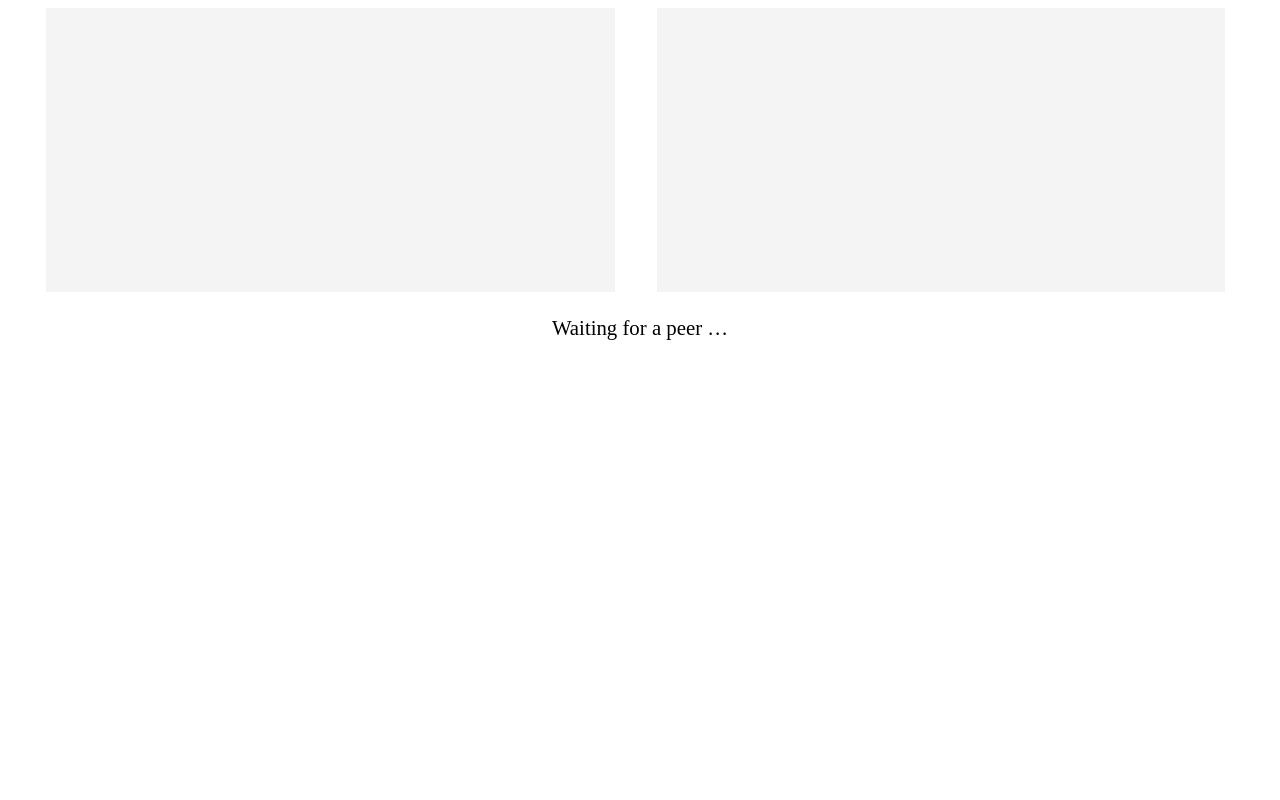
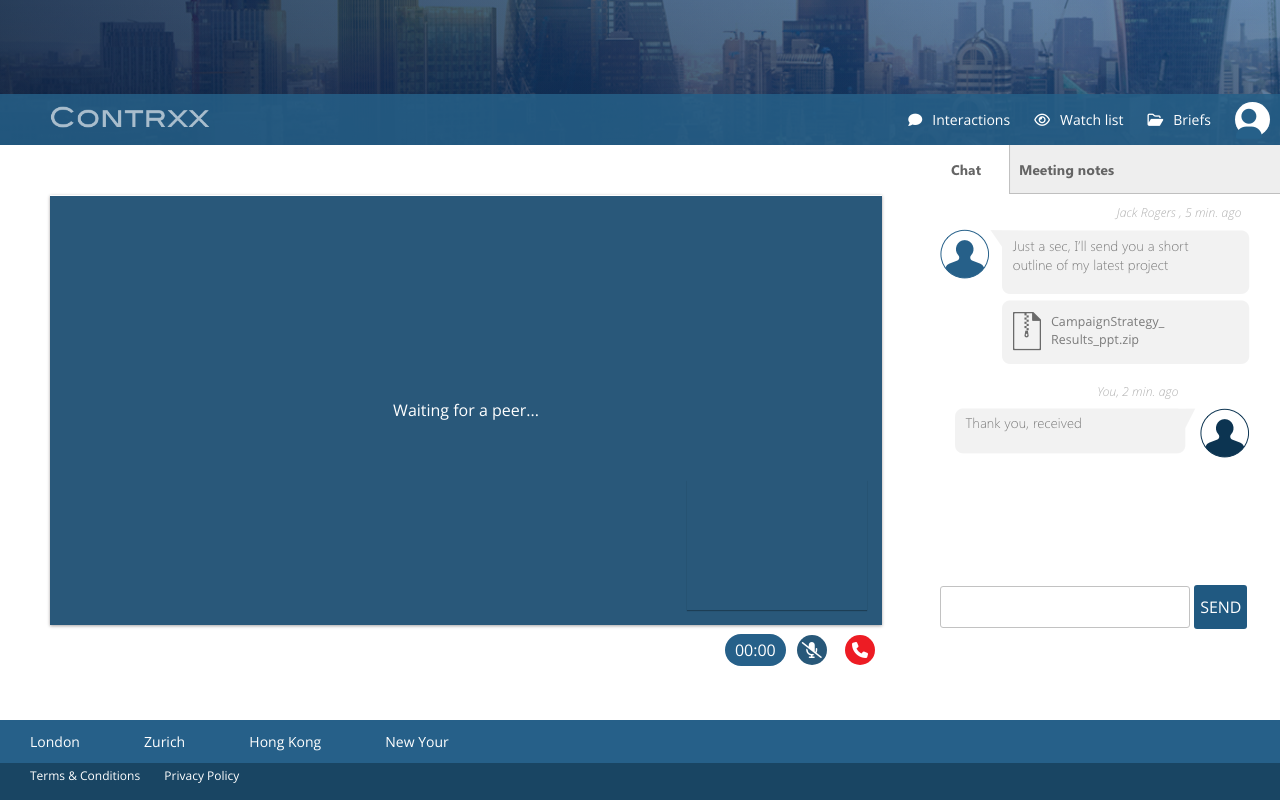
Before and after one commit to ctco-dev/webrtc-client, a website: page public/index.html in a window 1280 px wide. Drawn offline with nearby package versions, Linux system fonts and the light colour scheme; no server answers.

Commit message:
add styles to prototype

```diff
--- /dev/null
+++ b/public/css/style.css
@@ -0,0 +1,255 @@
+* {
+    box-sizing: border-box;
+    margin: 0;
+    padding: 0;
+}
+
+html {
+    width: 100%;
+    height: 100%;
+}
+
+body {
+    width: 100%;
+    height: 100%;
+    min-width: 990px;
+    font-family: 'Open Sans', Verdana, sans-serif;
+}
+
+.container {
+    margin: 0 auto;
+    max-width: 1480px;
+}
+
+.page-wrap {
+    min-height: 100%;
+    /* equal to footer height */
+    margin-left: auto;
+    margin-right: auto;
+    margin-bottom: -10vh;
+}
+
+.page-wrap:after {
+    content: "";
+    display: block;
+}
+
+.contrxx-app {
+    display: flex;
+    justify-content: space-between;
+}
+
+.video {
+    width: 100%;
+    height: 100%;
+    object-fit: cover;
+}
+
+.header {
+    position: relative;
+    height: 145px;
+    width: 100%;
+    background: linear-gradient(rgba(239, 226, 226, 0) 0px, rgba(0, 16, 42, 0.298039) 100%),
+    linear-gradient(to left, rgba(0, 0, 0, 0),
+            rgba(3, 18, 41, 0.6)),
+    linear-gradient(rgba(0, 106, 230, 0.45098),
+            rgba(57, 143, 244, 0.498039)),
+    url(../img/header.png) no-repeat;
+    background-size: cover;
+
+}
+
+.header__nav {
+    position: absolute;
+    bottom: 0;
+    left: 0;
+    right: 0;
+    padding: 8px 0;
+    background: rgba(38, 96, 136, 0.84);
+}
+
+.main-nav {
+    display: flex;
+    color: #fff;
+    align-items: center;
+    justify-content: space-between;
+}
+
+.menu {
+    list-style: none;
+}
+
+.menu__item {
+    display: inline-block;
+    padding: 0 10px;
+    vertical-align: middle;
+    font-size: 14px;
+}
+
+.menu__item > i {
+    padding-right: 10px;
+}
+
+.video-chat {
+    height: 60vh;
+    width: 65%;
+    padding-top: 50px;
+    margin-left: 50px;
+}
+
+.video-chat__owner {
+    width: 180px;
+    height: 130px;
+    position: absolute;
+    bottom: 15px;
+    right: 15px;
+    box-shadow: 0 1px 1px rgba(0, 0, 0, 0.3);
+}
+
+.video-chat__client {
+    height: 100%;
+    overflow: hidden;
+    display: flex;
+    position: relative;
+    background: rgba(0, 57, 97, 0.84);
+    align-items: center;
+    justify-content: center;
+    box-shadow: 0 1px #fff inset, 0 1px 3px rgba(34, 25, 25, 0.4);
+}
+
+.video-chat__info {
+    text-align: right;
+}
+
+/*Video Options*/
+.video-options {
+    display: inline-block;
+}
+
+.video-options > .video-options__option {
+    width: 30px;
+    line-height: 30px;
+    height: 30px;
+    text-align: center;
+    color: #fff;
+    border-radius: 100%;
+    margin: 10px 7px;
+}
+
+.video-options__micro {
+    background: #285879;
+}
+
+.video-options__stop-call {
+    background: #ed1c24;
+}
+
+.chat {
+    width: 340px;
+}
+
+.logo {
+    margin-left: 50px;
+}
+
+.user {
+    width: 35px;
+    height: 35px;
+    border-radius: 100%;
+    background-color: #fff;
+    position: relative;
+    font-size: 30px;
+}
+
+.user__icon {
+    color: #266089;
+    position: absolute;
+    right: 8px;
+    top: 7px;
+}
+
+.chat__messages {
+    height: 55vh;
+}
+
+.chat__control {
+    height: 5vh;
+}
+
+.chat__input {
+    width: 250px;
+}
+
+.chat__input, .chat__send {
+    display: inline-block;
+    vertical-align: middle;
+}
+
+.txt-input {
+    border-radius: 3px;
+    padding: 11px 5px;
+    font-size: 16px;
+    border: solid 1px #c2c2c2;
+}
+
+.btn {
+    border: 1px solid rgba(0, 0, 0, 0);
+    padding: 10px 5px;
+    background-color: #205981;
+    border-radius: 3px;
+    color: #fff;
+    font-weight: 500;
+}
+
+.btn:hover {
+    cursor: pointer;
+    user-select: none;
+}
+
+#waiting {
+    color: #fff;
+}
+
+/*FOOTER*/
+
+.footer {
+    height: 10vh;
+    background: #194563;
+}
+
+.footer__top-menu {
+    background-color: #266089;
+}
+
+.footer__top-menu .menu__item {
+    font-size: 14px;
+    padding: 1.5vh 30px;
+    color: #fff;
+}
+
+.footer__bottom-menu .menu__item {
+    color: #fff;
+    font-size: 12px;
+}
+
+.footer__bottom-menu .menu__item:first-child {
+    padding-left: 30px;
+}
+
+/*Video Chat Time*/
+#video-chat-time {
+    color: #fff;
+    background-color: #266089;
+    display: inline-block;
+    padding: 5px 10px;
+    border-radius: 18px;
+}
+
+#createRoomPage {
+    text-align: center;
+    padding: 100px 0;
+}
+
+.create-room-btn {
+    margin: 0 auto;
+}
--- a/public/index.html
+++ b/public/index.html
@@ -1,35 +1,93 @@
 <!doctype html>
 <html lang="eng">
 <head>
-    <style>
-        .video {
-            margin-left: 3%;
-            width: 45%;
-            background: #f4f4f4;
-        }
-
-        .buttons {
-            margin-top: 20px;
-            text-align: center;
-            font-size: 1.3em;
-        }
-
-        #start {
-            padding: 0.5em;
-            font-size: 1em;
-            display: none;
-        }
-    </style>
-    <script defer src="./webrtc.js"></script>
+    <link href="https://fonts.googleapis.com/css?family=Open+Sans:400,700" rel="stylesheet">
+    <link rel="stylesheet" href="css/style.css">
+    <script defer src="https://use.fontawesome.com/42a6489a3f.js"></script>
 </head>
 
 <body>
-<video id="localVideo" class="video" autoplay muted></video>
-<video id="remoteVideo" class="video" autoplay></video>
+<div class="page-wrap">
+    <div class="header">
+        <div class="header__nav">
+            <div class="main-nav container">
+                <div class="logo">
+                    <img width="160px" src="./img/logo.png" alt="Contrexx">
+                </div>
+                <ul class="menu">
+                    <li class="menu__item"><i class="fa fa-comment" aria-hidden="true"></i>Interactions</li>
+                    <li class="menu__item"><i class="fa fa-eye" aria-hidden="true"></i>Watch list</li>
+                    <li class="menu__item"><i class="fa fa-folder-open-o" aria-hidden="true"></i>Briefs</li>
+                    <li class="menu__item">
+                        <div class="user">
+                            <i class="user__icon fa fa-user fa-3" aria-hidden="true"></i>
+                        </div>
+                    </li>
+                </ul>
+            </div>
+        </div>
+    </div>
+    <div id="createRoomPage">
+        <button class="btn create-room-btn" onclick="Contrxx.createRoom()">Create Room</button>
+    </div>
+    <div id="videoChatPage">
+        <div class="contrxx-app container">
+            <div class="video-chat">
+                <div class="video-chat__client">
+                    <span id="waiting">Waiting for a peer...</span>
+                    <video id="remoteVideo" style="display: none" class="video" autoplay></video>
+                    <div class="video-chat__owner">
+                        <video id="localVideo" class="video" autoplay muted></video>
+                    </div>
+                </div>
+                <div class="video-chat__info">
+                    <div class="video-options">
+                        <div id="video-chat-time">00:00</div>
+                        <i class="fa fa-microphone-slash fa-2 video-options__option video-options__micro"
+                           aria-hidden="true"></i>
+                        <i class="fa fa-phone fa-2 video-options__option video-options__stop-call"
+                           aria-hidden="true"></i>
+                    </div>
+                </div>
+            </div>
+            <div class="chat">
+                <div class="chat__messages">
+                    <img src="img/chat.png" alt="chat">
+                </div>
+                <div class="chat__control">
+                    <input class="chat__input txt-input" type="text"/>
+                    <div class="chat__send btn">
+                        SEND
+                    </div>
+                </div>
+            </div>
+        </div>
+    </div>
+</div>
+<footer class="footer">
+    <div class="footer__top-menu">
+        <div class="container">
+            <ul class="menu">
+                <li class="menu__item">London</li>
+                <li class="menu__item">Zurich</li>
+                <li class="menu__item">Hong Kong</li>
+                <li class="menu__item">New Your</li>
+            </ul>
+        </div>
+    </div>
+    <div class="footer__bottom-menu">
+        <div class="container">
+            <ul class="menu">
+                <li class="menu__item">Terms & Conditions</li>
+                <li class="menu__item">Privacy Policy</li>
+            </ul>
+        </div>
+    </div>
+</footer>
 
-<div class="buttons">
-    <span id="waiting">Waiting for a peer &hellip;</span>
-    <!--<button type="button" id="start" onclick="start(true)">Start Call</button>-->
-</div>
+<script src="scripts/timer.js"></script>
+<script src="scripts/contrxx.js"></script>
+<script src="./webrtc.js"></script>
+
 </body>
 </html>
--- /dev/null
+++ b/public/scripts/contrxx.js
@@ -0,0 +1,24 @@
+(function (window) {
+    var Contrxx = window.Contrxx = {};
+
+    var randomString = Math.random().toString(36).slice(-8);
+    var videoChatPage = document.querySelector('#videoChatPage');
+    var createRoomPage = document.querySelector('#createRoomPage');
+
+    if (window.location.pathname !== '/') {
+        videoChatPage.style.display = 'block';
+        createRoomPage.style.display = 'none';
+    } else {
+        videoChatPage.style.display = 'none';
+        createRoomPage.style.display = 'block';
+    }
+
+    Contrxx.createRoom = function () {
+        window.location.href = '/' + randomString;
+    };
+
+    Contrxx.timeManager = new Timer({
+        el: document.querySelector('#video-chat-time')
+    });
+
+})(window);
--- /dev/null
+++ b/public/scripts/timer.js
@@ -0,0 +1,53 @@
+class Timer {
+
+    constructor(options) {
+        this._result = options.el;
+        this._seconds = 0;
+    }
+
+
+    _formattedTime(h, m, s) {
+        var H = h < 10 ? '0' + h : h;
+        var M = m < 10 ? '0' + m : m;
+        var S = s < 10 ? '0' + s : s;
+
+        return `${M}:${S}`;
+    }
+
+    _renderTime(totalSeconds) {
+        var hours = this._getHours(totalSeconds);
+        var minutes = this._getMinutes(totalSeconds);
+        var seconds = this._getSeconds(totalSeconds);
+
+        this._result.innerHTML = this._formattedTime(hours, minutes, seconds);
+    }
+
+
+    _getHours(seconds) {
+        return parseInt(seconds / 3600) % 24;
+    }
+
+    _getMinutes(seconds) {
+        return parseInt(seconds / 60) % 60;
+    }
+
+    _getSeconds(seconds) {
+        return seconds % 60;
+    }
+
+    _updateTime() {
+        this._seconds += 1;
+        this._renderTime(this._seconds);
+    }
+
+    stop() {
+        clearInterval(this._timerId);
+    }
+
+    start() {
+        this._timerId = setInterval(() => this._updateTime(), 1000);
+    }
+
+}
+
+window.Timer = Timer;
--- a/public/webrtc.js
+++ b/public/webrtc.js
@@ -160,8 +160,9 @@ function serverMessage(type, contents) {
 }
 
 function enableCall() {
+    Contrxx.timeManager.start();
     document.querySelector('#waiting').style.display = 'none';
-    // document.querySelector('#start').style.display = 'inline';
+    document.querySelector('#remoteVideo').style.display = 'inline';
 }
 
 function disableCall() {
```
Also changed, not shown: public/img/chat.png (added), public/img/header.png (added), public/img/logo.png (added).
